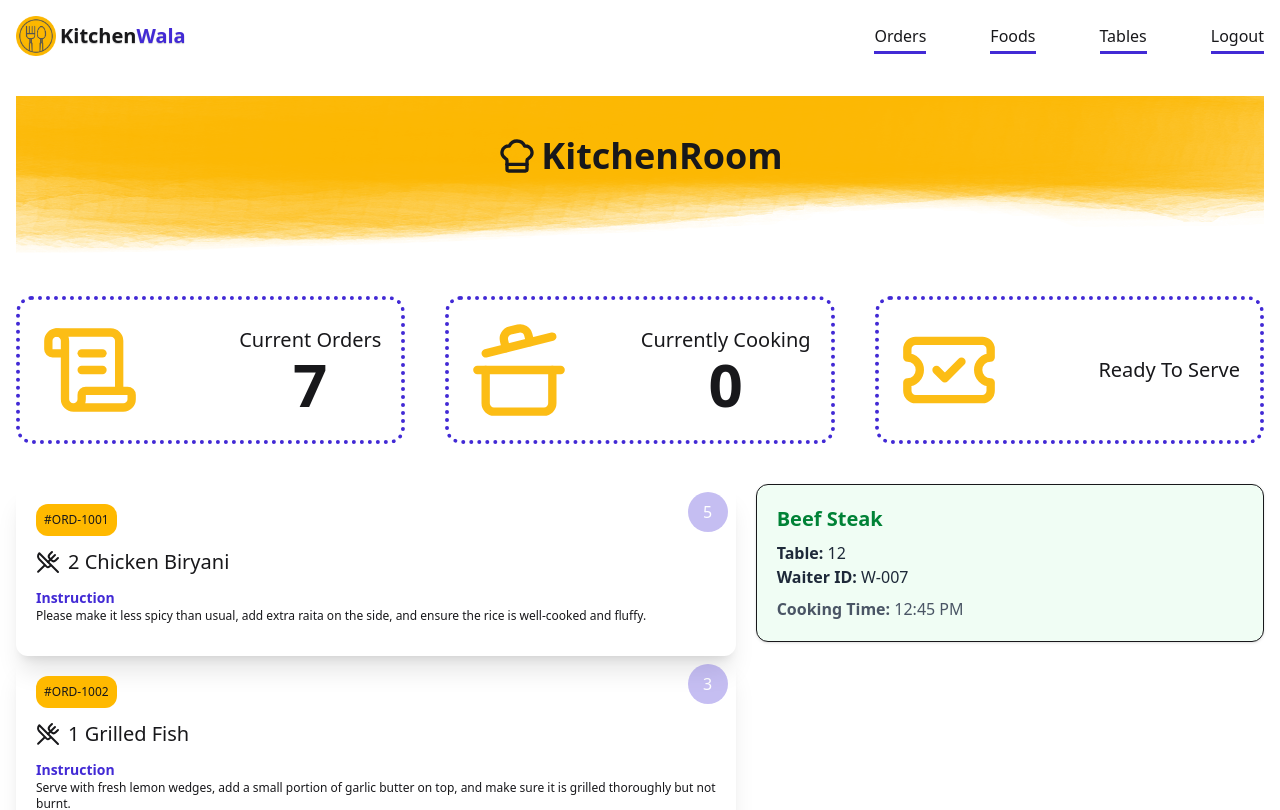
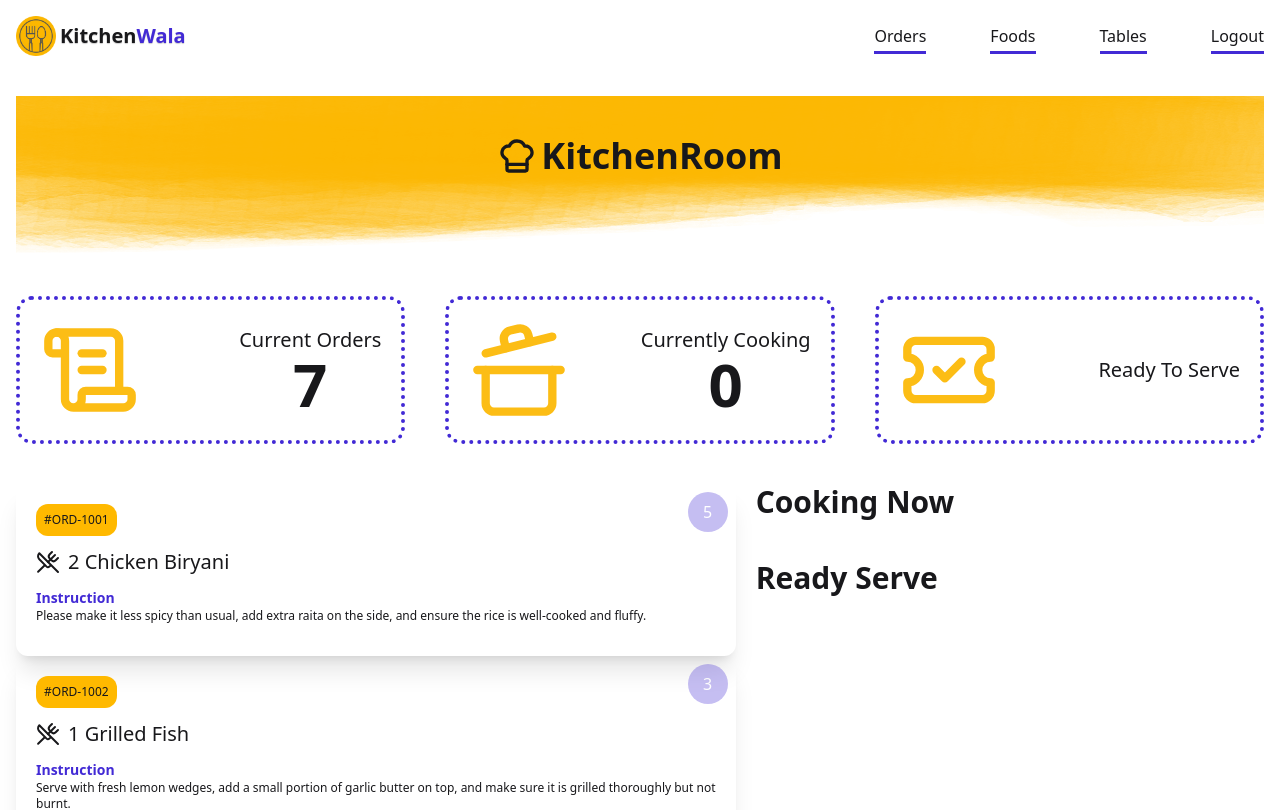
Before and after one commit to siddikur-dev/KitechenWala, a React (Vite) app: page / in a window 1280 px wide. Shown: the top 810 px of the page. Built offline with nearby package versions, Linux system fonts and the light colour scheme.

Commit message:
get data from cooking card cooked button and show serveCard

```diff
--- a/src/Component/CookingCard.jsx
+++ b/src/Component/CookingCard.jsx
@@ -1,4 +1,4 @@
-const CookingCard = ({ order }) => {
+const CookingCard = ({ order, handleServe }) => {
   return (
     <div
       className="rounded-xl p-5 shadow hover:shadow-lg"
@@ -22,7 +22,10 @@ const CookingCard = ({ order }) => {
       </p>
 
       {/* Static Button */}
-      <button className="px-6 mt-3 py-1 shadow text-sm hover:bg-black hover:text-white bg-white cursor-pointer rounded-xl">
+      <button
+        onClick={() => handleServe(order)}
+        className="px-6 mt-3 py-1 shadow text-sm hover:bg-black hover:text-white bg-white cursor-pointer rounded-xl"
+      >
         Cooked?
       </button>
     </div>
--- a/src/Component/OrderCard.jsx
+++ b/src/Component/OrderCard.jsx
@@ -4,7 +4,13 @@ import CurreOrderCard from "./CurreOrderCard";
 import CookingCard from "./CookingCard";
 import ServeCard from "./ServeCard";
 
-const OrderCard = ({ OrderJson, handleOrder, cardOrder }) => {
+const OrderCard = ({
+  OrderJson,
+  handleOrder,
+  cardOrder,
+  handleServe,
+  readyServe,
+}) => {
   const orders = use(OrderJson);
 
   return (
@@ -19,11 +25,19 @@ const OrderCard = ({ OrderJson, handleOrder, cardOrder }) => {
         ))}
       </div>
       <div className="col-span-5 space-y-10">
+        <h2 className="text-3xl font-bold">Cooking Now</h2>
         {cardOrder.map((card) => (
-          <CookingCard order={card} key={card.id}></CookingCard>
+          <CookingCard
+            order={card}
+            key={card.id}
+            handleServe={handleServe}
+          ></CookingCard>
         ))}
-        {/* <CookingCard cardOrder={cardOrder}></CookingCard> */}
-        <ServeCard></ServeCard>
+        <h2 className="text-3xl font-bold">Ready Serve</h2>
+
+        {readyServe.map((serveFood) => (
+          <ServeCard order={serveFood}></ServeCard>
+        ))}
       </div>
     </div>
   );
--- a/src/Component/Root/Root.jsx
+++ b/src/Component/Root/Root.jsx
@@ -12,20 +12,30 @@ const Root = () => {
     const newOrder = [...cardOrder, order];
     setCardOrder(newOrder);
   };
+
+  // ready to serve card show  from cooking card button card data
+  const [readyServe, setReadyServe] = useState([]);
+  const handleServe = (order) => {
+    const newServe = [...readyServe, order];
+    setReadyServe(newServe);
+  };
+
   return (
     <div className="container mx-auto p-4 space-y-10 ">
       <Navbar></Navbar>
       <TitleSection>{"KitchenRoom"}</TitleSection>
       <div className="grid grid-cols-1 lg:grid-cols-3 gap-10">
         <CurrentOrdersCard
-         OrderJson={OrderJson}
-         cardOrder={cardOrder}
-         ></CurrentOrdersCard>
+          OrderJson={OrderJson}
+          cardOrder={cardOrder}
+        ></CurrentOrdersCard>
       </div>
       <OrderCard
         cardOrder={cardOrder}
         handleOrder={handleOrder}
         OrderJson={OrderJson}
+        handleServe={handleServe}
+        readyServe={readyServe}
       ></OrderCard>
     </div>
   );
--- a/src/Component/ServeCard.jsx
+++ b/src/Component/ServeCard.jsx
@@ -1,12 +1,4 @@
-const ServeCard = () => {
-  // Static mock data
-  const order = {
-    order_title: "Beef Steak",
-    table_no: 12,
-    waiterId: "W-007",
-    cooked_At: "12:45 PM",
-  };
-
+const ServeCard = ({ order }) => {
   return (
     <div className="border rounded-xl p-5 shadow bg-green-50 hover:shadow-md transition">
       {/* Order Title */}
```
